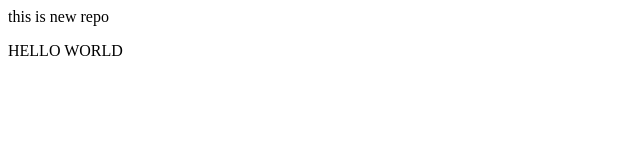
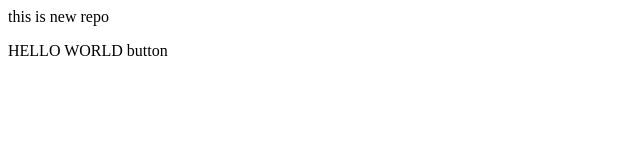
Before and after one commit to Pratikshabhokare/LocalRepo, a plain HTML site: page index.html in a window 1280 px wide. Shown: the full height of the page, 0-640 px from the left. Drawn offline with Linux system fonts and the light colour scheme.

Commit message:
add button

```diff
--- a/index.html
+++ b/index.html
@@ -1,2 +1,2 @@
 <p> this is new repo</p>
-<p>HELLO WORLD</p>
+<p>HELLO WORLD button</p>
```
